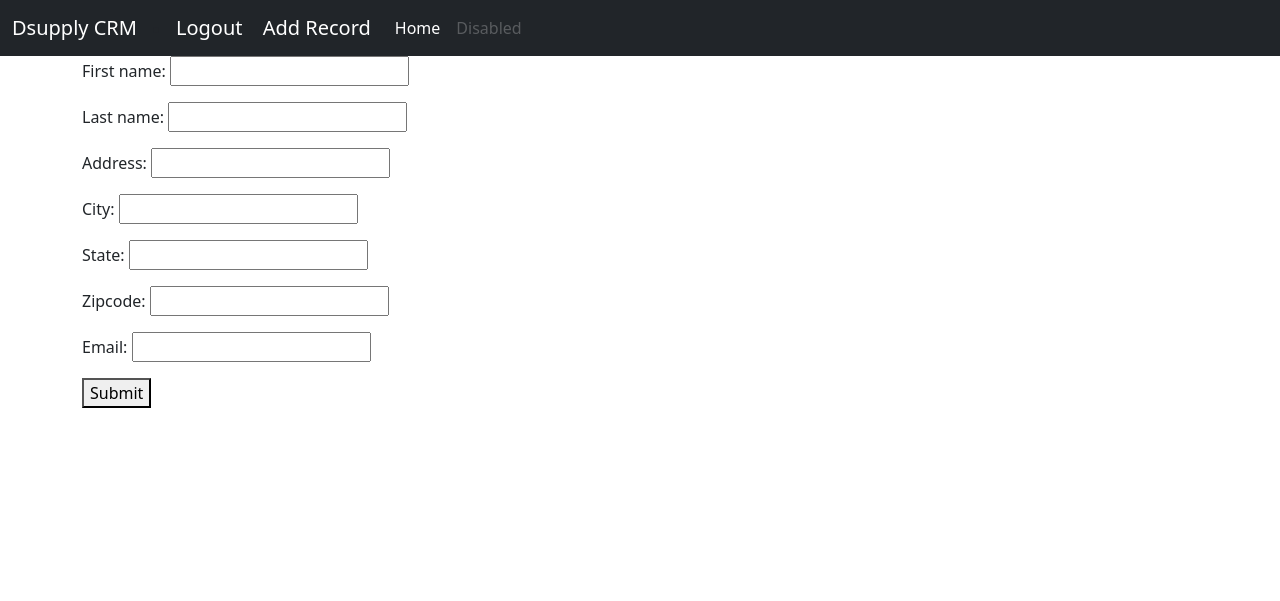
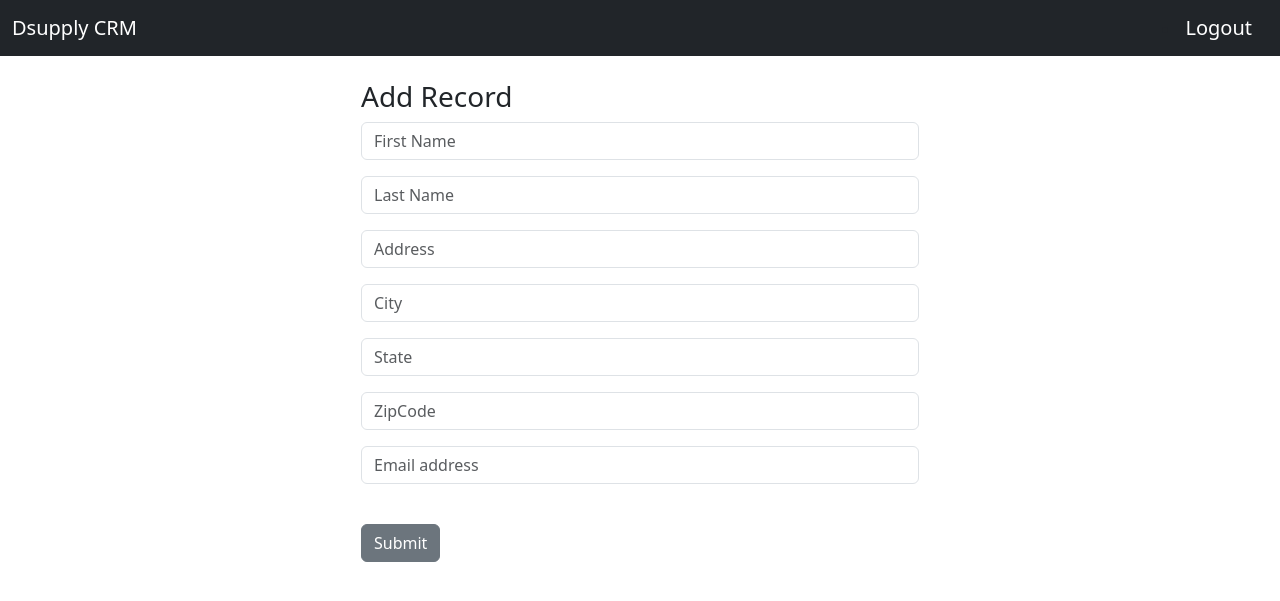
Before and after one commit to Van-Excel/djangocrm2, a Django app: page /add/ in a window 1280 px wide. Shown: the top 601 px of the page. Run offline with Django 4.2, Linux system fonts and the light colour scheme; the visitor is signed in with stand-in values (Sample User, id 1).

Commit message:
formatted create form with bootstrp

```diff
--- a/crm/forms.py
+++ b/crm/forms.py
@@ -44,6 +44,14 @@ class SignUpForm(UserCreationForm):
 
 class AddRecord(ModelForm):
 
+    first_name = forms.CharField(label='', required=True, widget=forms.widgets.TextInput(attrs={'placeholder': 'First Name', 'class': 'form-control'}))
+    last_name = forms.CharField(label='',required=True, widget=forms.widgets.TextInput(attrs={'placeholder': 'Last Name', 'class': 'form-control'}))
+    email= forms.CharField(label='',required=True, widget=forms.widgets.TextInput(attrs={'placeholder': 'Email address', 'class': 'form-control'}))
+    address = forms.CharField(label='',required=True, widget=forms.widgets.TextInput(attrs={'placeholder': 'Address', 'class': 'form-control'}))
+    city = forms.CharField(label='',required=True, widget=forms.widgets.TextInput(attrs={'placeholder': 'City', 'class': 'form-control'}))
+    state = forms.CharField(label='',required=True, widget=forms.widgets.TextInput(attrs={'placeholder': 'State', 'class': 'form-control'}))
+    zipcode= forms.CharField(label='',required=True, widget=forms.widgets.TextInput(attrs={'placeholder': 'ZipCode', 'class': 'form-control'}))
+
     class Meta:
         model = Record
-        fields = "__all__"
+        exclude = [ 'created_at']
--- a/crm/views.py
+++ b/crm/views.py
@@ -84,6 +84,7 @@ def new_record(request):
            messages.success(request, "Entry added successfully")
            return redirect('home')
       else:
+
          news = AddRecord()
          return render(request, 'new_record.html', {'form':news})
 
--- a/templates/navbar.html
+++ b/templates/navbar.html
@@ -1,13 +1,14 @@
-
 
 <nav class="navbar navbar-expand-lg navbar-dark bg-dark">
+
     <div class="container-fluid">
+
         <a class="navbar-brand" href="{%url 'home'%}">Dsupply CRM</a>
 
         {% if user.is_authenticated%}
         <li class="nav-item">
             <a class="navbar-brand" href="{%url 'logout_user'%}">Logout</a>
-            <a class="navbar-brand" href="{%url 'new_record'%}">Add Record</a>
+
         </li>
 
         {%else%}
@@ -16,19 +17,6 @@
         </li>
         {% endif%}
 
-        <div class="collapse navbar-collapse" id="navbarSupportedContent">
-            <ul class="navbar-nav me-auto mb-2 mb-lg-0">
-                <li class="nav-item">
-                    <a class="nav-link active" aria-current="page" href="#">Home</a>
-                </li>
 
-
-
-                <li class="nav-item">
-                    <a class="nav-link disabled" aria-disabled="true">Disabled</a>
-                </li>
-            </ul>
-
-        </div>
     </div>
 </nav>
--- a/templates/new_record.html
+++ b/templates/new_record.html
@@ -2,13 +2,29 @@
 
 
 {%block content%}
+<div class="col-md-6 offset-md-3">
+
+    <form method="post" action="{%url 'new_record'%}">
+        {% csrf_token %}
 
 
-<form method="post">
+        <div class="mb-3">
+            <br />
+            <h3>Add Record</h3>
 
-    {%csrf_token%}
-    {{form.as_p}}
-<button type="submit">Submit</button>
-</form>
+            {{form.as_p}}
+
+
+        </div><br />
+
+
+        <button type="submit" class="btn btn-secondary">Submit</button>
+
+
+    </form>
+</div>
+
+
+
 
 {%endblock content%}
```
Also changed, not shown: templates/home.html (+5 -27 lines).
